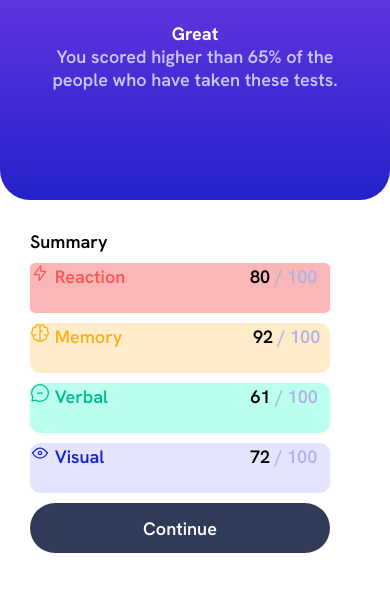
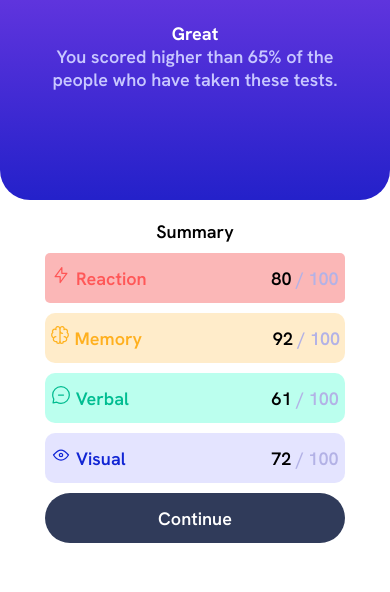
Before and after one commit to Megelado/results-summary-component-main, a plain HTML site: page index.html in a window 390 px wide. Shown: the part 222-814 px from the top of the page. Drawn offline with Linux system fonts and the light colour scheme; files whose address does not match are found by name.

Commit message:
add the final style of first mobile

```diff
--- a/index.html
+++ b/index.html
@@ -33,7 +33,7 @@
   <div class="summary">
       <h3>Summary</h3>
 
-    <div class="red">
+    <div class="content" id="red">
     <text>
       <svg xmlns="http://www.w3.org/2000/svg" width="20" height="20" fill="none" viewBox="0 0 20 20"><path stroke="#F55" stroke-linecap="round" stroke-linejoin="round" stroke-width="1.25" d="M10.833 8.333V2.5l-6.666 9.167h5V17.5l6.666-9.167h-5Z"/></svg>
       Reaction
@@ -41,7 +41,7 @@
     80 <p class="teste"> / 100</p>
     </div>
 
-    <div class="yellow">
+    <div class="content" id="yellow">
     <text>
       <svg xmlns="http://www.w3.org/2000/svg" width="20" height="20" fill="none" viewBox="0 0 20 20"><path stroke="#FFB21E" stroke-linecap="round" stroke-linejoin="round" stroke-width="1.25" d="M5.833 11.667a2.5 2.5 0 1 0 .834 4.858"/><path stroke="#FFB21E" stroke-linecap="round" stroke-linejoin="round" stroke-width="1.25" d="M3.553 13.004a3.333 3.333 0 0 1-.728-5.53m.025-.067a2.083 2.083 0 0 1 2.983-2.824m.199.054A2.083 2.083 0 1 1 10 3.75v12.917a1.667 1.667 0 0 1-3.333 0M10 5.833a2.5 2.5 0 0 0 2.5 2.5m1.667 3.334a2.5 2.5 0 1 1-.834 4.858"/><path stroke="#FFB21E" stroke-linecap="round" stroke-linejoin="round" stroke-width="1.25" d="M16.447 13.004a3.334 3.334 0 0 0 .728-5.53m-.025-.067a2.083 2.083 0 0 0-2.983-2.824M10 3.75a2.085 2.085 0 0 1 2.538-2.033 2.084 2.084 0 0 1 1.43 2.92m-.635 12.03a1.667 1.667 0 0 1-3.333 0"/></svg>
       Memory
@@ -49,7 +49,7 @@
     92 <p class="teste"> / 100</p>
     </div>
 
-    <div class="green">
+    <div class="content" id="green">
     <text>
       <svg xmlns="http://www.w3.org/2000/svg" width="20" height="20" fill="none" viewBox="0 0 20 20"><path stroke="#00BB8F" stroke-linecap="round" stroke-linejoin="round" stroke-width="1.25" d="M7.5 10h5M10 18.333A8.333 8.333 0 1 0 1.667 10c0 1.518.406 2.942 1.115 4.167l-.699 3.75 3.75-.699A8.295 8.295 0 0 0 10 18.333Z"/></svg>
       Verbal
@@ -58,7 +58,7 @@
     </div>
 
 
-    <div class="blue">
+    <div class="content" id="blue">
     <text>
       <svg xmlns="http://www.w3.org/2000/svg" width="20" height="20" fill="none" viewBox="0 0 20 20"><path stroke="#1125D6" stroke-linecap="round" stroke-linejoin="round" stroke-width="1.25" d="M10 11.667a1.667 1.667 0 1 0 0-3.334 1.667 1.667 0 0 0 0 3.334Z"/><path stroke="#1125D6" stroke-linecap="round" stroke-linejoin="round" stroke-width="1.25" d="M17.5 10c-1.574 2.492-4.402 5-7.5 5s-5.926-2.508-7.5-5C4.416 7.632 6.66 5 10 5s5.584 2.632 7.5 5Z"/></svg>
       Visual
--- a/style.css
+++ b/style.css
@@ -10,6 +10,10 @@
   font-family: 'Hanken', sans-serif;
   font-weight: 600;
   font-size: 18px;
+}
+
+section {
+  position: relative;
 }
 
 .great {
@@ -52,8 +56,15 @@ p.num {
 .summary {
   padding-top: 20px;
   margin-left: 20px;
-  margin: 10px;
-  padding: 20px;
+  margin: auto;
+  text-align: center;
+  left: 20%;
+  top: 100%;
+}
+
+.content {
+  margin: auto;
+  padding-top: 12px;
 }
 
 p.teste {
@@ -61,7 +72,7 @@ p.teste {
   color: hsl(241, 51%, 80%);
 }
 
-.red {
+#red {
   background-color: rgba(249, 144, 144, 0.644);
   border-radius: 5px;
   width: 300px;
@@ -69,13 +80,13 @@ p.teste {
   margin-top: 10px;
 }
 
-.red > text {
+#red > text {
   color: hsl(0, 100%, 67%);
   padding-right: 40%;
 
 }
 
-.yellow {
+#yellow {
   background-color: rgba(255, 232, 189, 0.801);
   border-radius: 10px;
   width: 300px;
@@ -83,12 +94,12 @@ p.teste {
   margin-top: 10px;
 }
 
-.yellow > text {
+#yellow > text {
   color: hsl(39, 100%, 56%);
   padding-right: 42%;
 }
 
-.green {
+#green {
   background-color: hsla(165, 100%, 57%, 0.31);
   border-radius: 10px;
   width: 300px;
@@ -96,12 +107,12 @@ p.teste {
   margin-top: 10px;
 }
 
-.green > text {
+#green > text {
   color: hsl(166, 100%, 37%);
   padding-right: 46%;
 }
 
-.blue {
+#blue {
   background-color: #6666ff2c;
   border-radius: 10px;
   width: 300px;
@@ -109,7 +120,7 @@ p.teste {
   margin-top: 10px;
 }
 
-.blue > text {
+#blue > text {
   color: hsl(234, 85%, 45%);
   padding-right: 47%;
 }
```
